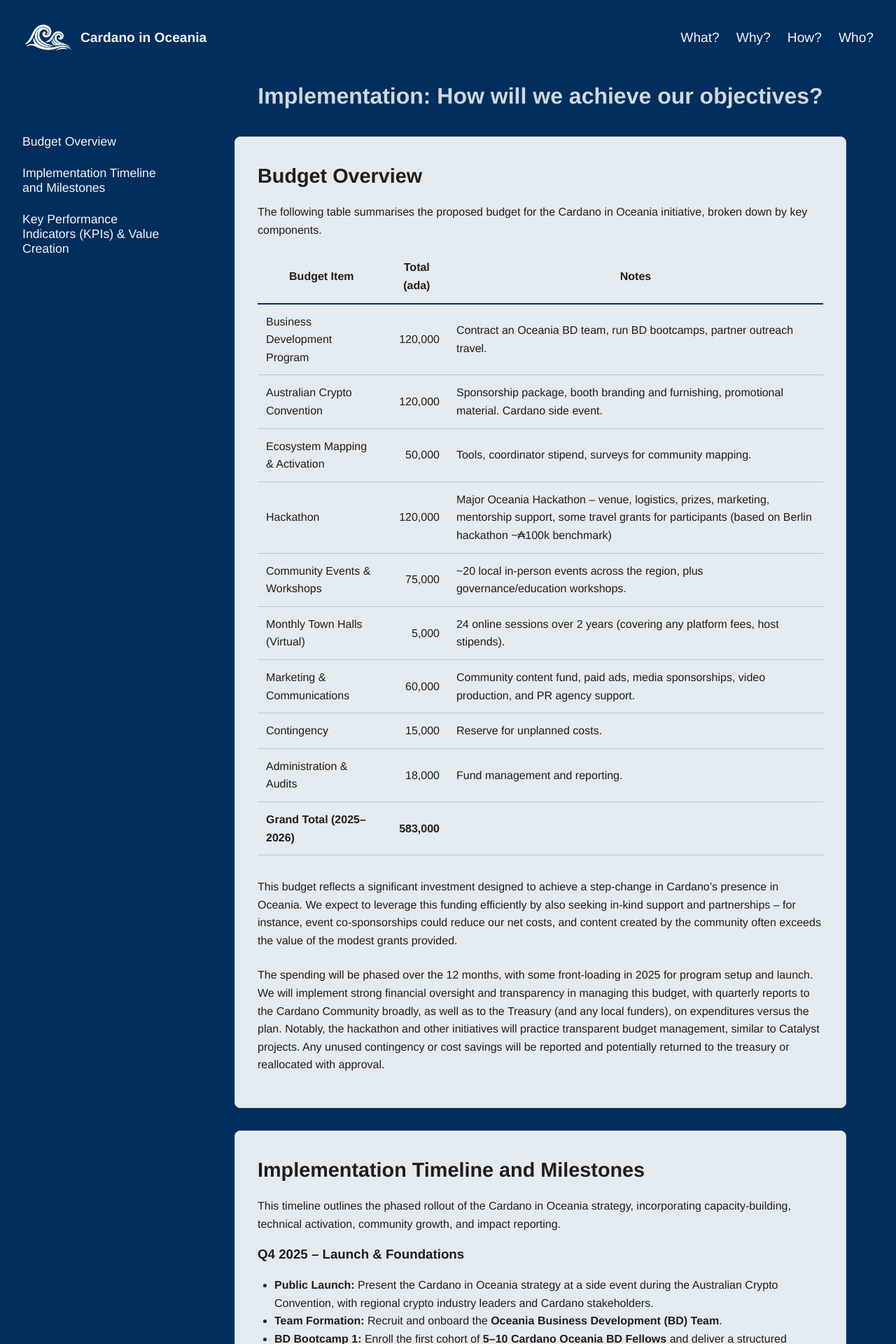
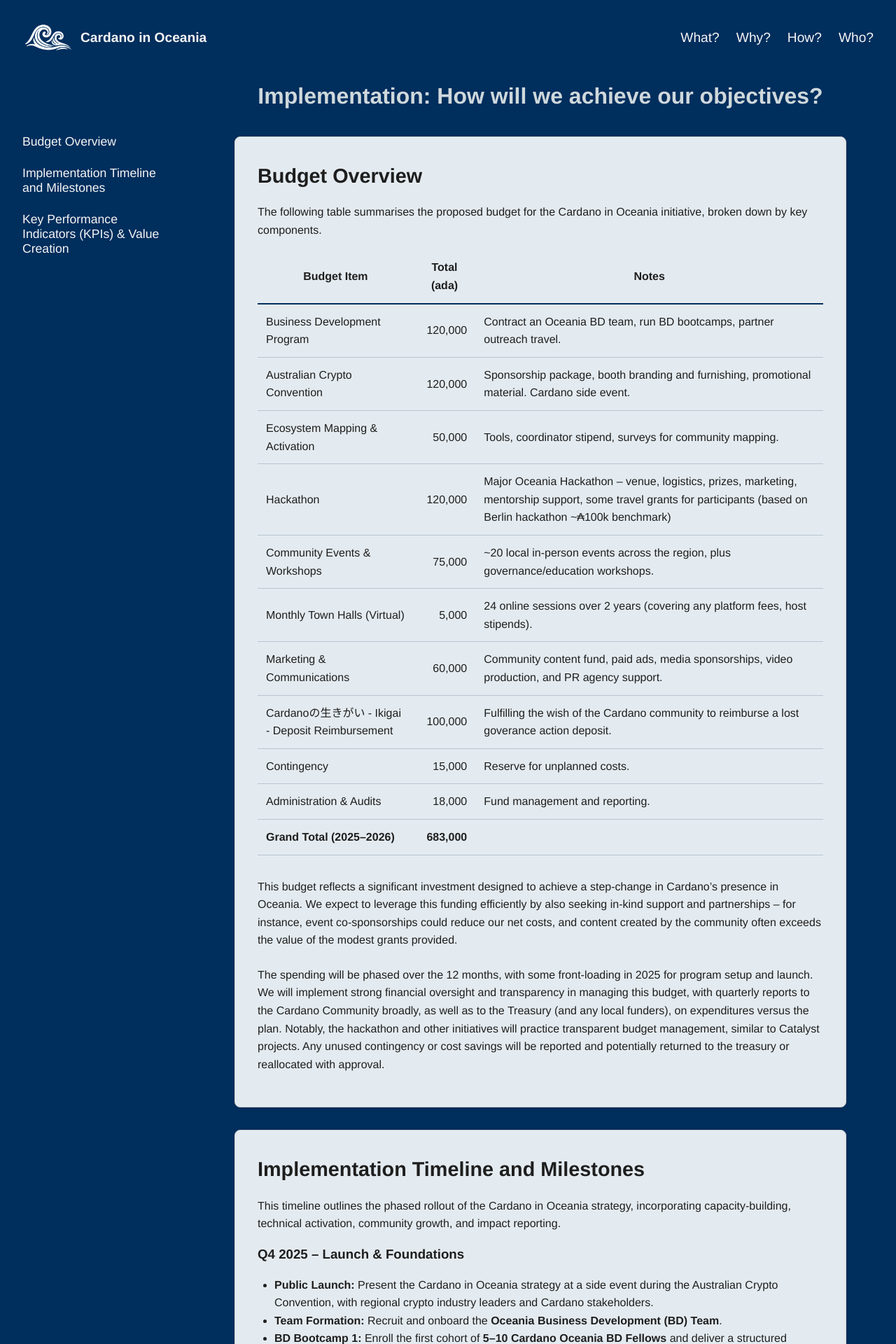
Before and after one commit to cardano-in-oceania/cardano-in-oceania.github.io, a Jekyll site: the page built from pages/how.md, in a window 1280 px wide. Shown: the top 1920 px of the page at 70% size. Built offline with Jekyll 4.4.1, drawn with Linux system fonts in a browser that asks for light colours; some of the changed text lies outside the part shown.

Commit message:
Ikigai reimbursement

```diff
--- a/_layouts/default.html
+++ b/_layouts/default.html
@@ -14,7 +14,7 @@
         <div class="hero-text">
           <img class="hero__logo" src="{{ "/assets/images/cio-logo.png" | relative_url }}" alt="Cardano in Oceania logo" />
           <h1 class="hero__title">Investing in Growth</h1>
-          <p class="hero__subtitle">A strategic plan to grow the Cardano ecosystem in Oceania</p>
+          <p class="hero__subtitle">A community-led strategic plan to grow the Cardano ecosystem in Oceania</p>
         </div>
         <svg class="hero__wave" viewBox="0 0 1440 320" preserveAspectRatio="none" xmlns="http://www.w3.org/2000/svg">
           <path fill="white" d="M0,224L48,208C96,192,192,160,288,149.3C384,139,480,149,576,160C672,171,768,181,864,192C960,203,1056,213,1152,197.3C1248,181,1344,139,1392,117.3L1440,96L1440,320L1392,320C1344,320,1248,320,1152,320C1056,320,960,320,864,320C768,320,672,320,576,320C480,320,384,320,288,320C192,320,96,320,48,320L0,320Z"></path>
--- a/pages/how.md
+++ b/pages/how.md
@@ -19,9 +19,10 @@
 | Community Events & Workshops | 75,000 | \~20 local in-person events across the region, plus governance/education workshops. |
 | Monthly Town Halls (Virtual) | 5,000 | 24 online sessions over 2 years (covering any platform fees, host stipends). |
 | Marketing & Communications | 60,000 | Community content fund, paid ads, media sponsorships, video production, and PR agency support. |
+| Cardanoの生きがい - Ikigai - Deposit Reimbursement | 100,000 | Fulfilling the wish of the Cardano community to reimburse a lost goverance action deposit. |
 | Contingency | 15,000 | Reserve for unplanned costs. |
 | Administration & Audits | 18,000 | Fund management and reporting. |
-| **Grand Total (2025–2026)** | **583,000** |
+| **Grand Total (2025–2026)** | **683,000** |
 
 This budget reflects a significant investment designed to achieve a step-change in Cardano’s presence in Oceania. We expect to leverage this funding efficiently by also seeking in-kind support and partnerships – for instance, event co-sponsorships could reduce our net costs, and content created by the community often exceeds the value of the modest grants provided.
 
@@ -44,7 +45,7 @@
 - **Local Events:** Begin in-person events in 2–3 key cities and monthly virtual town halls.
 
 **Milestone:**
-✅ Strategy launched; BD team operational; Bootcamp 1 complete; hackathon planning underway; mapping effort initiated.
+Strategy launched; BD team operational; Bootcamp 1 complete; hackathon planning underway; mapping effort initiated.
 
 ### **Q1 2026 – Partner Outreach & Hackathon Setup**
 - **Partner Engagement:** Begin outreach to BD targets (companies, universities, NGOs); initiate discussions for pilot collaborations.
@@ -55,7 +56,7 @@
 - **Governance Prep:** Schedule and promote upcoming governance workshops on Catalyst, CIPs, and constitutional engagement.
 
 **Milestone:**
-✅ 50%+ of hackathon slots pre-registered; outreach to 5+ target partners underway; ecosystem collaborations initiated.
+50%+ of hackathon slots pre-registered; outreach to 5+ target partners underway; ecosystem collaborations initiated.
 
 ### **Q2 2026 – Hackathon Delivery & Post-Event Momentum**
 - **Hackathon Execution:** Deliver the **Oceania Hackathon 2026** (target: 100+ attendees, 20+ dApp/project prototypes). Focus areas: SSI/identity, supply chain, social finance.
@@ -66,7 +67,7 @@
 - **Storytelling Launch:** Begin production of video/documentary content spotlighting hackathon teams or regional partnerships.
 
 **Milestone:**
-✅ Hackathon delivered; ecosystem map published; 3+ projects progressing beyond the event; mentorship pathways engaged.
+Hackathon delivered; ecosystem map published; 3+ projects progressing beyond the event; mentorship pathways engaged.
 
 ### **Q3 2026 – Incubation, Reflection & Decision Point**
 - **Project Incubation:** Provide ongoing support to top hackathon projects or BD collaborations entering pilot stage (e.g. government, NGO, or enterprise trials).
@@ -76,7 +77,7 @@
 - **Marketing Push:** Publish blog series or mini-documentary: "Projects to Watch in Oceania."
 
 **Milestone:**
-✅ At least one Cardano-based solution in pilot; Capstone decision finalized; early success stories promoted.
+At least one Cardano-based solution in pilot; Capstone decision finalized; early success stories promoted.
 
 ### **Q4 2026 – Capstone Event & Final Reporting**
 - **Capstone Event (optional):** If approved, execute the **Cardano Oceania Capstone Showcase** or regional **Summit side-event**. Present hackathon outcomes, BD wins, governance progress, and community growth.
@@ -85,7 +86,7 @@
 - **Transition Planning:** Propose and begin executing continuity options: e.g. transitioning to a **DAO**, integrating with Intersect governance, or preparing a follow-on funding proposal.
 
 **Milestone:**
-✅ Final report delivered; all program KPIs assessed; continuity strategy supported by community.
+Final report delivered; all program KPIs assessed; continuity strategy supported by community.
 
 Throughout the timeline, monitoring and evaluation will be continuous. Each quarter will have defined targets (number of events held, people reached, etc.), and we will use these to course-correct. The timeline also retains flexibility – for instance, if an opportunity arises to collaborate on a national-level project in 2026, we might reallocate some event budget to support that, as long as it aligns with our objectives.
 
```
Also changed, not shown: pages/what.md (+11 -0 lines), pages/who.md (+1 -1 lines).
